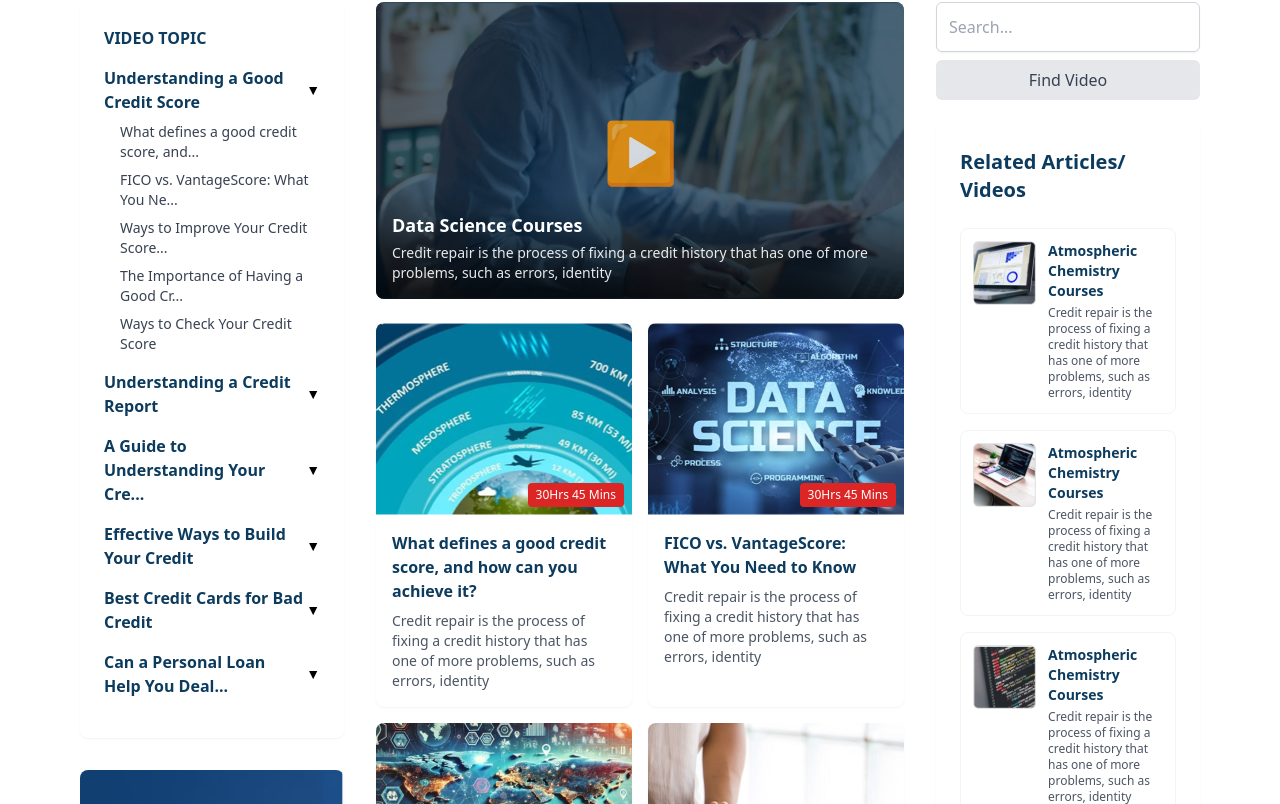
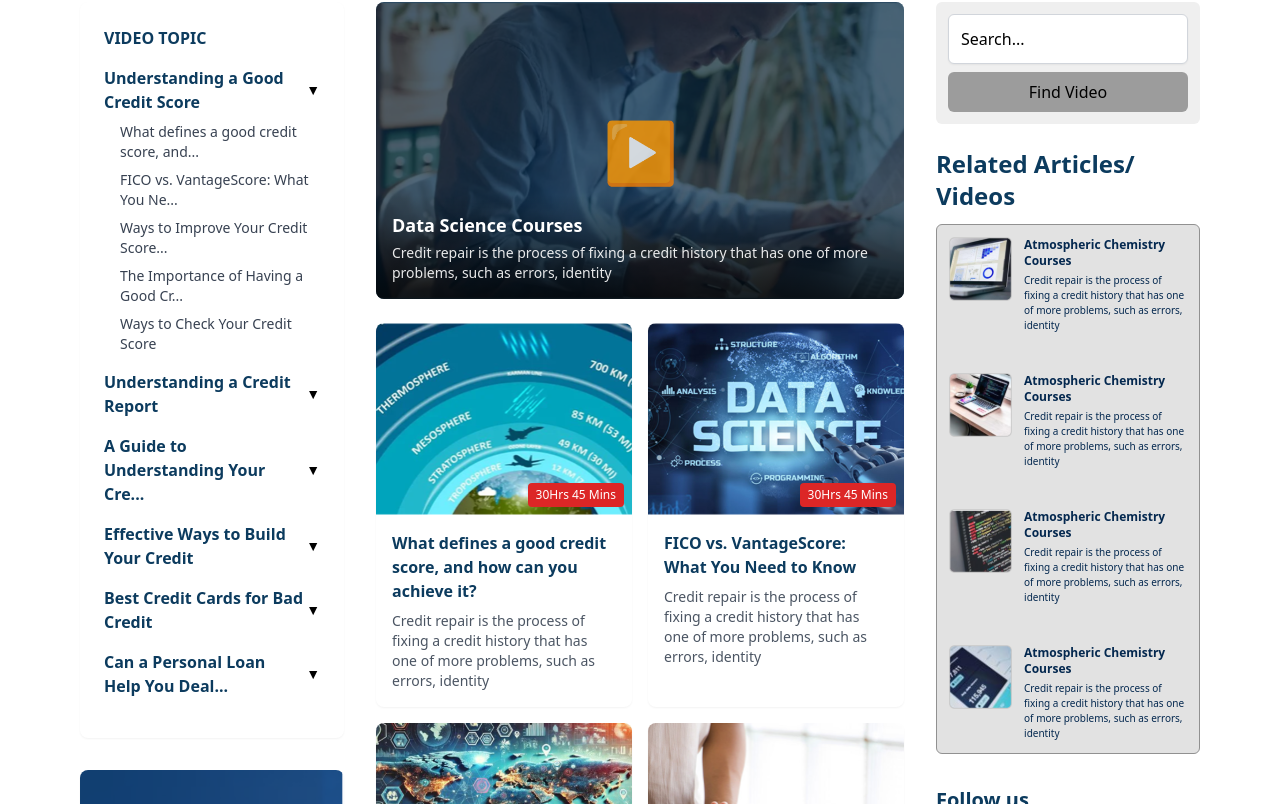
Before and after one commit to Nitin6404/ez-credit-repair, a React (Vite) app: page /learning-center in a window 1280 px wide. Shown: the part 316-1120 px from the top of the page. Built offline with nearby package versions, Linux system fonts and the light colour scheme.

Commit message:
feat/learning-center/right side

```diff
--- a/src/pages/LearningCenter.jsx
+++ b/src/pages/LearningCenter.jsx
@@ -266,27 +266,25 @@ export function LearningCenter() {
           {/* Right Column - Related Articles and Search */}
           <div className="w-full lg:w-1/4">
             {/* Search Section */}
-            <div className="mb-6">
+            <div className="mb-6 rounded-md bg-[#EFEFEF] p-3 text-black">
               <input
                 type="text"
                 placeholder="Search..."
                 value={searchTerm}
                 onChange={e => setSearchTerm(e.target.value)}
-                className="w-full rounded-md border border-gray-300 bg-white p-3 shadow-sm focus:border-blue-500 focus:outline-none"
+                className="w-full rounded-md border border-gray-300 bg-white p-3 shadow-sm placeholder:text-black focus:border-blue-500 focus:outline-none"
               />
-              <button className="mt-2 w-full rounded-md bg-gray-200 py-2 text-gray-700 hover:bg-gray-300">
-                Find Video
-              </button>
+              <button className="mt-2 w-full rounded-md bg-[#9C9C9C] py-2">Find Video</button>
             </div>
 
             {/* Related Articles */}
-            <div className="rounded-lg bg-white p-6 shadow-sm">
-              <h2 className="mb-6 text-xl font-bold text-[#0c3b5e]">Related Articles/ Videos</h2>
-              <div className="space-y-4">
+            <div className="rounded-lg">
+              <h2 className="mb-3 text-2xl font-bold text-[#0c3b5e]">Related Articles/ Videos</h2>
+              <div className="space-y-4 rounded-md border-[1px] border-[#919191] bg-[#E2E2E2]">
                 {relatedArticles.map((article, index) => (
                   <div
                     key={index}
-                    className="flex cursor-pointer items-start gap-3 rounded-lg border border-gray-100 bg-white p-3 transition-all hover:border-blue-200"
+                    className="flex cursor-pointer items-start gap-3 rounded-md p-3 transition-all"
                   >
                     <img
                       src={article.image}
@@ -294,8 +292,8 @@ export function LearningCenter() {
                       className="h-16 w-16 rounded object-cover"
                     />
                     <div>
-                      <h4 className="mb-1 text-sm font-semibold text-[#0c3b5e]">{article.title}</h4>
-                      <p className="text-xs text-gray-600">{article.description}</p>
+                      <h4 className="mb-1 text-xs font-bold text-[#04284F]">{article.title}</h4>
+                      <p className="text-[10px] text-[#04284F]">{article.description}</p>
                     </div>
                   </div>
                 ))}
@@ -303,8 +301,8 @@ export function LearningCenter() {
 
               {/* Follow us section */}
               <div className="mt-8">
-                <h3 className="mb-4 text-xl font-bold text-[#0c3b5e]">Follow us</h3>
-                <img src={followUsSocial} alt="Follow us" className="w-full rounded-lg shadow-sm" />
+                <h3 className="mb-3 text-xl font-bold text-[#0c3b5e]">Follow us</h3>
+                <img src={followUsSocial} alt="Follow us" className="w-3/4 rounded-lg" />
               </div>
             </div>
           </div>
```
